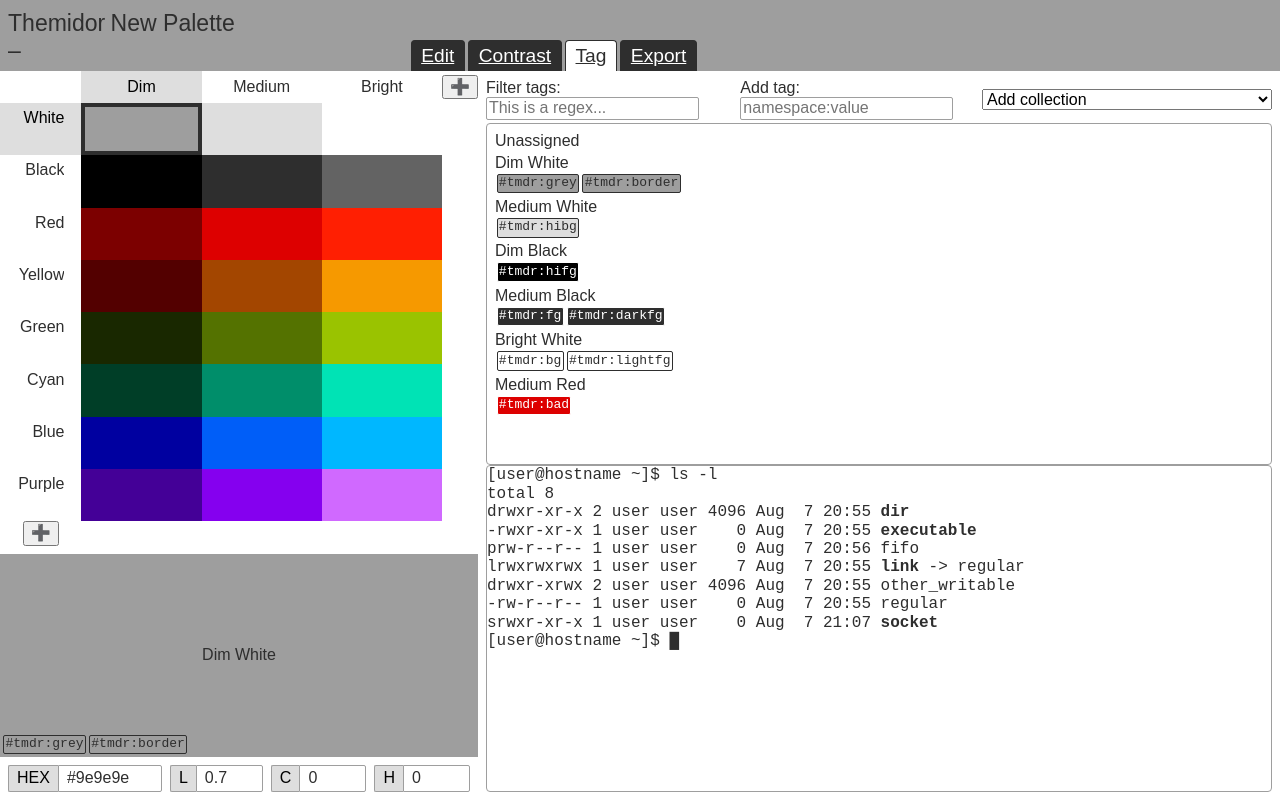
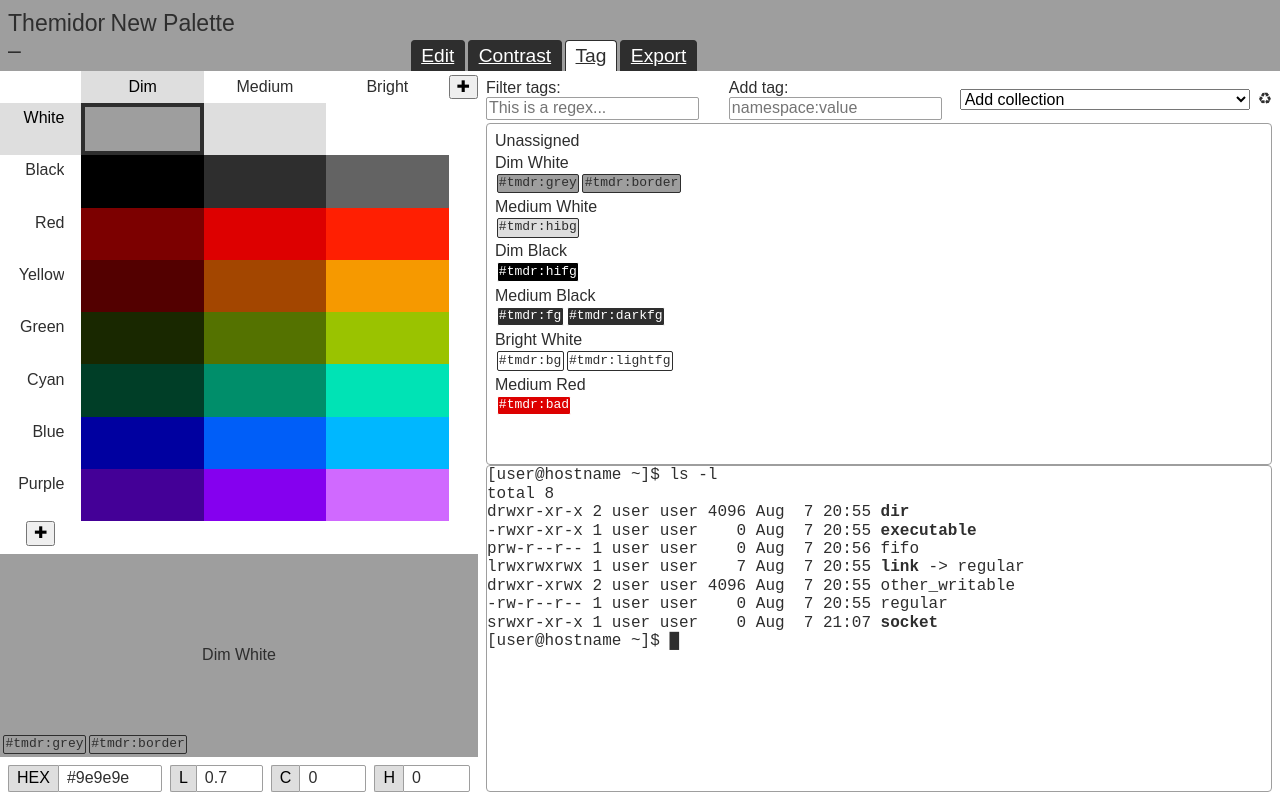
Before and after one commit to krendil/themidor, a Vue app: page /tag in a window 1280 px wide. Built offline with nearby package versions, Linux system fonts and the light colour scheme; a web font is replaced by a local one.

Commit message:
Add drag target to delete tags

```diff
--- a/src/components/swatch/Swatch.vue
+++ b/src/components/swatch/Swatch.vue
@@ -51,24 +51,24 @@ function renameHue(index: number, name: string) {
 
     <div v-for="(shade, shadeIndex) in palette.shades" class="column-header align-middle colour-transition sticky-top" :class="{ selectedHeader: paletteStore.selectedShade == shadeIndex }">
       <input class="align-center colour-transition invisible"  :value="shade" @input="renameShade(shadeIndex, $event?.target?.value)" ></input>
-      <div class="delete-button" @click="deleteShade(shadeIndex)">➖</div>
+      <div class="delete-button" @click="deleteShade(shadeIndex)">🞬</div>
     </div>
 
     <template v-for="(row, hueIndex) in palette.colours">
       <div class="row-header align-middle colour-transition sticky-left" :class="{ selectedHeader: paletteStore.selectedHue == hueIndex }">
         <input class="align-right colour-transition invisible ghost-scale" :value="palette.hues[hueIndex]" @input="renameHue(hueIndex, $event?.target?.value)" size="1"></input>
         <div class="ghost-measure">{{palette.hues[hueIndex]}}</div>
-        <div class="delete-button" @click="deleteHue(hueIndex)">➖</div>
+        <div class="delete-button" @click="deleteHue(hueIndex)">🞬</div>
       </div>
       <SwatchItem v-for="(item, shadeIndex) in row" :hue="hueIndex" :shade="shadeIndex" class="colour-transition"></SwatchItem>
     </template>
 
     <div class="add column-header sticky-top" style="grid-row: 1; grid-column: -1">
-      <button @click="addShade">➕</button>
+      <button @click="addShade">✚</button>
     </div>
     <div style="grid-row: 2 / -1; grid-column: -1"></div>
     <div class="add row-header sticky-left" style="grid-row: -1; grid-column: 1">
-      <button @click="addHue">➕</button>
+      <button @click="addHue">✚</button>
     </div>
   </div>
 
--- a/src/library/drag-utils.ts
+++ b/src/library/drag-utils.ts
@@ -33,3 +33,14 @@ export function onDrop(e: DragEvent, paletteStore: ReturnType<typeof usePaletteS
     e.currentTarget.classList.remove("drag-over");
   }
 }
+
+
+export function onDropDelete(e: DragEvent, paletteStore: ReturnType<typeof usePaletteStore>) {
+  if(e.dataTransfer?.types.includes("application/tag")) {
+    const tag = e.dataTransfer.getData("application/tag");
+    delete paletteStore.palette.tags[tag];
+  }
+  if( e.currentTarget instanceof HTMLElement ) {
+    e.currentTarget.classList.remove("drag-over");
+  }
+}
--- a/src/views/TagView.vue
+++ b/src/views/TagView.vue
@@ -4,7 +4,7 @@ import { useLibrary as useLibrary } from '@/stores/library';
 import { formatCss, type Color } from 'culori';
 import _ from 'lodash';
 import { computed, ref } from 'vue';
-import { onDrag, onDragLeave, onDragOver, onDrop } from '@/library/drag-utils';
+import { onDrag, onDragLeave, onDragOver, onDrop, onDropDelete } from '@/library/drag-utils';
 
 const paletteStore = usePaletteStore();
 const library = useLibrary();
@@ -90,6 +90,9 @@ function onAddTag(event: Event) {
           <option value="">Add collection</option>
           <option v-for="coll in library.collectionList" :value="coll[0]">{{coll[0]}}</option>
         </select>
+        <div @dragover="onDragOver" @dragleave="onDragLeave" @drop="onDropDelete($event, paletteStore)"
+        title="Drag tags here to delete them"
+        >♻</div>
     </div>
     <div id="tag-tray" class="tray">
       <div v-for="group in tagGroups" :key="group.name" class="tag-group colour-transition"
```
